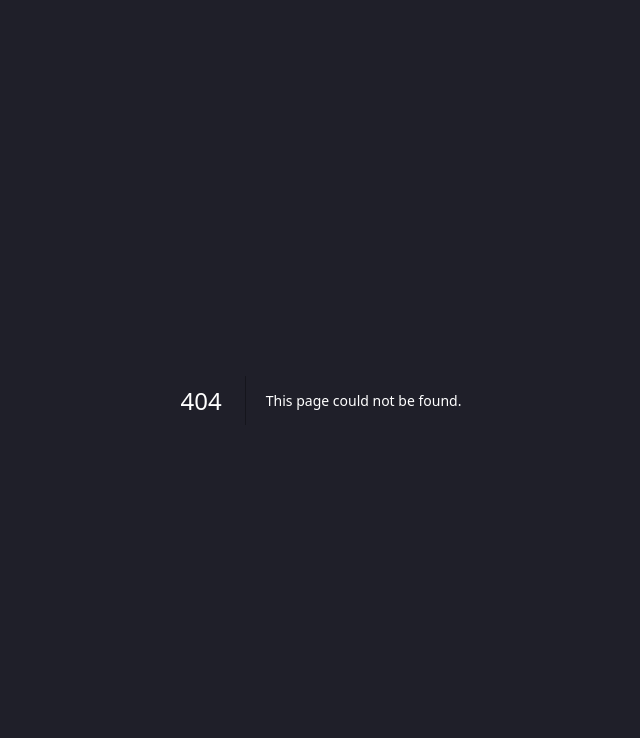
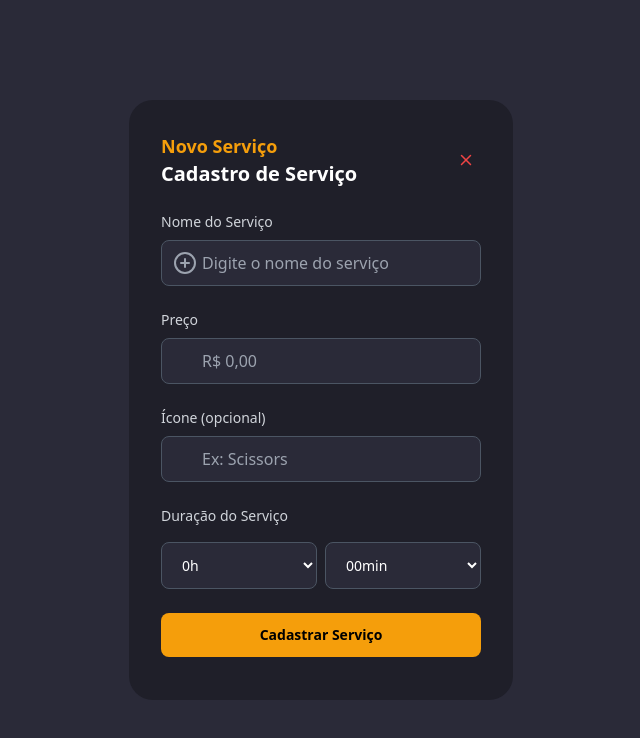
Before and after one commit to galvesb/barbermassagua, a Next.js app: page /services in a window 1280 px wide. Before the commit this address had no page. Shown: the top 738 px of the page, without its empty margins (319-959 px from the left). Built offline with nearby package versions, Linux system fonts and the light colour scheme; no server answers.

Commit message:
adicionando tela de cadastro de servicos

```diff
--- a/app/dashboard/page.tsx
+++ b/app/dashboard/page.tsx
@@ -1,9 +1,21 @@
 'use client';
 
 import React from 'react';
+import { useRouter } from 'next/navigation';
 import { CreditCard, PlusCircle } from "lucide-react";
 
 export default function DashboardPage() {
+  const router = useRouter();
+
+  const handleAddBarber = () => {
+    // TODO: Implement barber registration page
+    console.log('Adicionar barbeiro');
+  };
+
+  const handleAddService = () => {
+    router.push('/services');
+  };
+
   return (
     <div className="space-y-6">
 
@@ -31,7 +43,10 @@ export default function DashboardPage() {
       <div className="bg-[#2a2a38] p-4 rounded-xl">
         <div className="flex justify-between items-center mb-4">
           <h3 className="font-bold text-sm">Barbeiros</h3>
-          <button className="text-amber-500 text-sm font-medium flex items-center">
+          <button
+            onClick={handleAddBarber}
+            className="text-amber-500 text-sm font-medium flex items-center hover:text-amber-600"
+          >
             <PlusCircle className="w-4 h-4 mr-1" /> Adicionar
           </button>
         </div>
@@ -58,7 +73,10 @@ export default function DashboardPage() {
       <div className="bg-[#2a2a38] p-4 rounded-xl">
         <div className="flex justify-between items-center mb-4">
           <h3 className="font-bold text-sm">Serviços</h3>
-          <button className="text-amber-500 text-sm font-medium flex items-center">
+          <button
+            onClick={handleAddService}
+            className="text-amber-500 text-sm font-medium flex items-center hover:text-amber-600"
+          >
             <PlusCircle className="w-4 h-4 mr-1" /> Adicionar
           </button>
         </div>
--- /dev/null
+++ b/app/services/page.tsx
@@ -0,0 +1,197 @@
+'use client';
+
+import { useRouter } from 'next/navigation';
+import { useState } from 'react';
+import { PlusCircle, X, CheckCircle } from 'lucide-react';
+import { useAuth } from '../../lib/useAuth';
+import { supabase } from '../../lib/supabaseClient';
+
+export default function Services() {
+  const router = useRouter();
+  const { user } = useAuth();
+  const [serviceName, setServiceName] = useState('');
+  const [servicePrice, setServicePrice] = useState('');
+  const [serviceIcon, setServiceIcon] = useState('');
+  const [serviceHours, setServiceHours] = useState('0');
+  const [serviceMinutes, setServiceMinutes] = useState('0');
+  const [error, setError] = useState('');
+  const [success, setSuccess] = useState(false);
+  const [loading, setLoading] = useState(false);
+
+  const handleSubmit = async (e) => {
+    e.preventDefault();
+    setError('');
+    setSuccess(false);
+    setLoading(true);
+
+    try {
+      if (!user) throw new Error('Usuário não autenticado');
+
+      if (!serviceName.trim() || !servicePrice.trim()) {
+        throw new Error('Por favor, preencha todos os campos');
+      }
+
+      const priceValue = parseFloat(servicePrice.replace('R$', '').replace(',', '.'));
+      if (isNaN(priceValue)) {
+        throw new Error('Por favor, insira um valor válido para o preço');
+      }
+
+      const { error: insertError } = await supabase
+        .from('services')
+        .insert([
+          {
+            name: serviceName,
+            price: priceValue,
+            duration_hours: parseInt(serviceHours),
+            duration_minutes: parseInt(serviceMinutes),
+            icon: serviceIcon,
+            created_by: user.id
+          }
+        ]);
+
+      if (insertError) throw insertError;
+
+      setSuccess(true);
+      setServiceName('');
+      setServicePrice('');
+      setServiceIcon('');
+      setServiceHours('0');
+      setServiceMinutes('0');
+
+      // Reset form after 2 seconds
+      setTimeout(() => {
+        router.push('/dashboard');
+      }, 2000);
+    } catch (error) {
+      setError(error.message || 'Erro ao cadastrar serviço');
+    } finally {
+      setLoading(false);
+    }
+  };
+
+  return (
+    <div className="min-h-screen bg-[#2a2a38] flex items-center justify-center p-4">
+      <div className={`fixed inset-0 bg-[#1f1f29] p-8 text-white flex flex-col sm:max-w-sm sm:h-[75vh] sm:rounded-3xl sm:fixed sm:inset-0 sm:mx-auto sm:my-auto md:rounded-3xl`}>
+        <div className="flex justify-between items-center mb-6">
+          <div>
+            <p className="text-lg text-amber-500 font-semibold">Novo Serviço</p>
+            <h1 className="text-xl font-bold">Cadastro de Serviço</h1>
+          </div>
+          <button
+            onClick={() => router.push('/dashboard')}
+            className="p-1.5 bg-transparent hover:bg-red-500 hover:text-white rounded-full transition-colors duration-200"
+          >
+            <X className="text-red-500" size={18} />
+          </button>
+        </div>
+
+        {error && (
+          <div className="bg-red-600/10 p-3 rounded-lg mb-6 text-red-400 text-center">
+            {error}
+          </div>
+        )}
+
+        {success && (
+          <div className="bg-green-600/10 p-3 rounded-lg mb-6 text-green-400 text-center">
+            Serviço cadastrado com sucesso!
+          </div>
+        )}
+
+        <form onSubmit={handleSubmit} className="space-y-6">
+          <div>
+            <label htmlFor="serviceName" className="block text-sm font-medium text-gray-300 mb-2">
+              Nome do Serviço
+            </label>
+            <div className="relative">
+              <PlusCircle className="absolute left-3 top-1/2 transform -translate-y-1/2 text-gray-400" />
+              <input
+                type="text"
+                id="serviceName"
+                value={serviceName}
+                onChange={(e) => setServiceName(e.target.value)}
+                placeholder="Digite o nome do serviço"
+                className="w-full pl-10 pr-4 py-3 rounded-lg bg-[#2a2a38] border border-gray-600 text-white text-sm focus:outline-none focus:border-amber-500"
+                required
+              />
+            </div>
+          </div>
+
+          <div>
+            <label htmlFor="servicePrice" className="block text-sm font-medium text-gray-300 mb-2">
+              Preço
+            </label>
+            <div className="relative">
+              <input
+                type="text"
+                id="servicePrice"
+                value={servicePrice}
+                onChange={(e) => setServicePrice(e.target.value)}
+                placeholder="R$ 0,00"
+                className="w-full pl-10 pr-4 py-3 rounded-lg bg-[#2a2a38] border border-gray-600 text-white text-sm focus:outline-none focus:border-amber-500"
+                required
+              />
+            </div>
+          </div>
+
+          <div>
+            <label htmlFor="serviceIcon" className="block text-sm font-medium text-gray-300 mb-2">
+              Ícone (opcional)
+            </label>
+            <div className="relative">
+              <input
+                type="text"
+                id="serviceIcon"
+                value={serviceIcon}
+                onChange={(e) => setServiceIcon(e.target.value)}
+                placeholder="Ex: Scissors"
+                className="w-full pl-10 pr-4 py-3 rounded-lg bg-[#2a2a38] border border-gray-600 text-white text-sm focus:outline-none focus:border-amber-500"
+              />
+            </div>
+          </div>
+
+          <div className="space-y-4">
+            <label className="block text-sm font-medium text-gray-300 mb-2">
+              Duração do Serviço
+            </label>
+            <div className="flex gap-2">
+              <div className="relative w-1/2">
+                <select
+                  value={serviceHours}
+                  onChange={(e) => setServiceHours(e.target.value)}
+                  className="w-full pl-4 pr-4 py-3 rounded-lg bg-[#2a2a38] border border-gray-600 text-white text-sm focus:outline-none focus:border-amber-500"
+                >
+                  <option value="0">0h</option>
+                  <option value="1">1h</option>
+                  <option value="2">2h</option>
+                  <option value="3">3h</option>
+                </select>
+              </div>
+              <div className="relative w-1/2">
+                <select
+                  value={serviceMinutes}
+                  onChange={(e) => setServiceMinutes(e.target.value)}
+                  className="w-full pl-4 pr-4 py-3 rounded-lg bg-[#2a2a38] border border-gray-600 text-white text-sm focus:outline-none focus:border-amber-500"
+                >
+                  <option value="0">00min</option>
+                  <option value="15">15min</option>
+                  <option value="30">30min</option>
+                  <option value="45">45min</option>
+                </select>
+              </div>
+            </div>
+          </div>
+
+          <button
+            type="submit"
+            disabled={loading}
+            className={`w-full bg-amber-500 text-black py-3 rounded-lg font-bold text-sm transition-colors ${
+              loading ? 'opacity-50 cursor-not-allowed' : 'hover:bg-amber-600'
+            }`}
+          >
+            {loading ? 'Cadastrando...' : 'Cadastrar Serviço'}
+          </button>
+        </form>
+      </div>
+    </div>
+  );
+}
```
